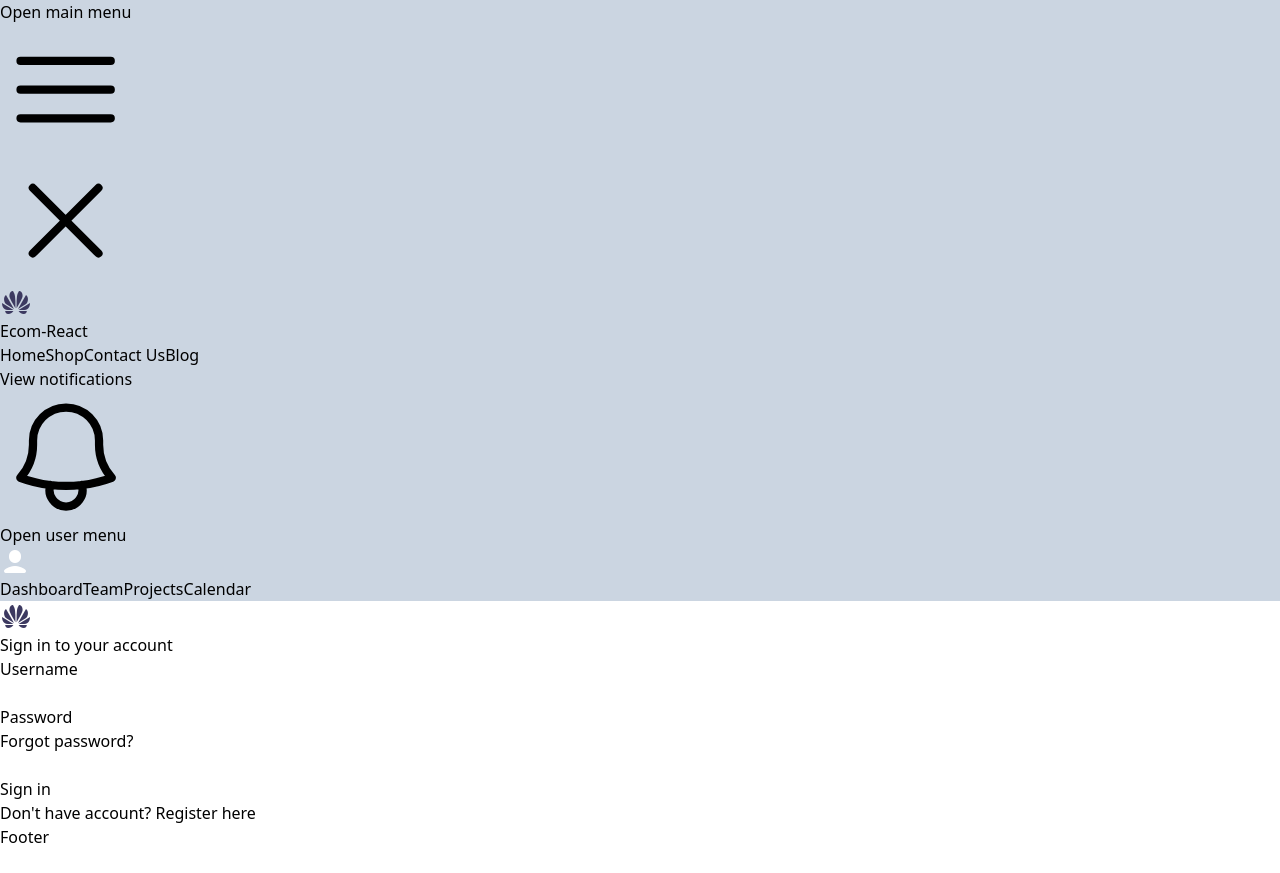
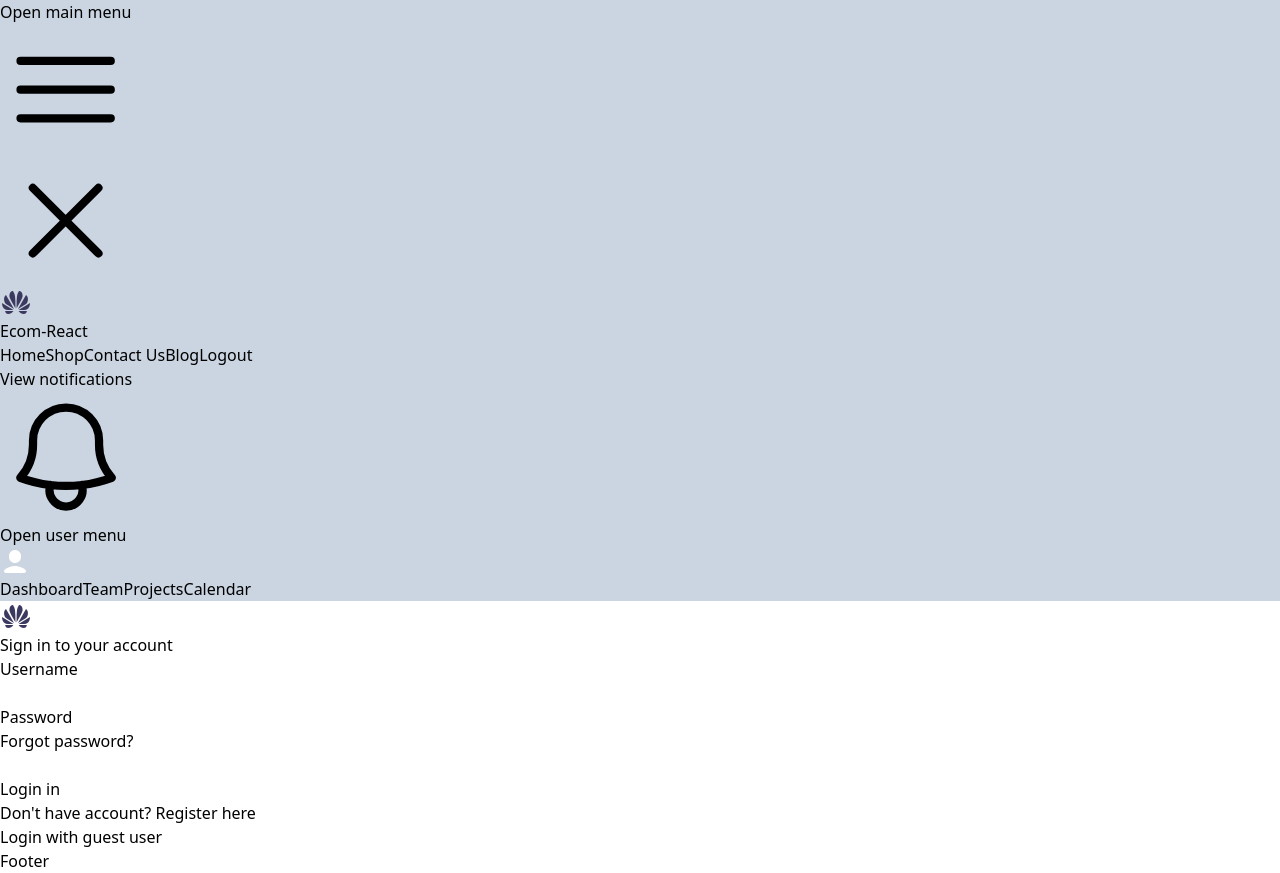
Before and after one commit to 2405aartiyadav/EcommReact, a React (Vite) app: page /signin in a window 1280 px wide. Before the commit the page ends 849 px from the top, so only its background shows below. Built offline with nearby package versions, Linux system fonts and the light colour scheme.

Commit message:
created custom hook and used it in component

```diff
--- /dev/null
+++ b/src/CustomHooks/useAuthentication.jsx
@@ -0,0 +1,64 @@
+import axios from "axios";
+import React from "react";
+import toast from "react-hot-toast";
+import { useNavigate } from "react-router-dom";
+
+function useAuthentication() {
+  const baseUri = import.meta.env.VITE_API_BASE_URL;
+  let navigate = useNavigate();
+
+  const login = (userName, passWord) => {
+    axios
+      .post(`${baseUri}/auth/login`, {
+        username: userName,
+        password: passWord,
+      })
+      .then((resp) => {
+        if (resp.status === 200 && resp.data.token) {
+          toast("Loged in succesfully", {
+            duration: 3000,
+            position: "top-center",
+            icon: "✅",
+          });
+
+          let userObj = {
+            username: userName,
+            loginStatus: true,
+            token: resp.data.token,
+          };
+          sessionStorage.setItem("token", resp.data.token);
+          localStorage.setItem("userAuthDetail", JSON.stringify(userObj));
+          navigate("/profile");
+        } else {
+          toast("Login failed!", {
+            duration: 3000,
+            position: "top-center",
+            icon: "⚠️",
+          });
+        }
+      })
+      .catch((error) => {
+        console.log(error);
+
+        let errMsg = error.response.data.message;
+        toast(errMsg, {
+          duration: 3000,
+          position: "top-center",
+          icon: "❌",
+        });
+      });
+  };
+
+  const logout = () => {
+    localStorage.removeItem("userAuthDetail");
+    toast("You have been logged out.", {
+      duration: 3000,
+      icon: "ℹ",
+      position: "top-center",
+    });
+    navigate("/signin");
+  };
+  return {login, logout};
+}
+
+export default useAuthentication;
--- a/src/component/Header.jsx
+++ b/src/component/Header.jsx
@@ -4,8 +4,10 @@ import profileIcon from "../assets/profile-icon1.png";
 import logo from "../assets/logo.png";
 import { Link } from "react-router-dom";
 import toast from "react-hot-toast";
+import useAuthentication from "../CustomHooks/useAuthentication";
 
 function Header() {
+  let { logout } = useAuthentication();
   const [click, setClick] = useState(false);
   const [isLoggIn, setIsLoggIn] = useState(false);
   const [navItemLoggin, setNavItemLoggin] = useState([
@@ -101,7 +103,7 @@ function Header() {
             <div className="hidden sm:ml-6 sm:block">
               <div className="flex space-x-4">
                 {/* <!-- Current: "bg-gray-900 text-white", Default: "text-gray-300 hover:bg-gray-700 hover:text-white" --> */}
-                {headerNavlinks.map((links,index) => {
+                {headerNavlinks.map((links, index) => {
                   return (
                     <Link
                       to={links.to}
@@ -112,7 +114,14 @@ function Header() {
                     </Link>
                   );
                 })}
-
+                <button
+                  className="rounded-md px-3 py-2 text-sm font-medium
+                 text-red-400 bg-white hover:bg-gray-700
+                 hover:text-white"
+                  onClick={() => logout()}
+                >
+                  Logout
+                </button>
               </div>
             </div>
           </div>
--- a/src/component/Shop.jsx
+++ b/src/component/Shop.jsx
@@ -10,17 +10,21 @@ import axios from "axios";
 function Shop() {
   const baseUri = import.meta.env.VITE_API_BASE_URL;
   const [productData, setProductData] = useState([]);
+  const[totalCount,setotalCount]=useState(0)
 
   useEffect(() => {
     axios
       .get(`${baseUri}/product/get-all-products`)
       .then((res) => {
         setProductData(res.data);
+        setotalCount(productData.length);
+
+
       })
       .catch((error) => {
         console.log(error);
       });
-  }, []);
+  }, [productData]);
 
   return (
     <div className="mx-5 my-10 flex">
@@ -48,7 +52,7 @@ function Shop() {
           </button>
         </div>
         <div className="mt-5">
-          <p className="font-bold text-sm">Showing 1-12 of 24 item(s)</p>
+          <p className="font-bold text-sm">Showing {totalCount} of 24 item(s)</p>
           <p>
             Lorem ipsum dolor sit amet consectetur adipisicing elit. Dolor
             ducimus, in praesentium perspiciatis veniam rerum?
@@ -56,6 +60,7 @@ function Shop() {
         </div>
         <div className="mt-5 grid md:grid-cols-5  sm:grid-cols-2 gap-6">
           {productData.map((product,index) => {
+
             return (
               <ProductCard key={index}
                 product={{
--- a/src/component/SignIn.jsx
+++ b/src/component/SignIn.jsx
@@ -4,48 +4,17 @@ import { Link, useNavigate } from "react-router-dom";
 import axios from "axios";
 import { useForm } from "react-hook-form";
 import toast from "react-hot-toast";
-import { LoginContext } from "../Context/LoginContext";
+import useAuthentication from "../CustomHooks/useAuthentication";
 
 function SignIn() {
   const baseUri = import.meta.env.VITE_API_BASE_URL;
+  const {login,logout}=useAuthentication();
   const navigate = useNavigate();
-  const { logIn, logOut, logedInUser, isUserLogedIn, setIsUserLogedIn } =
-    useContext(LoginContext);
   const { register, resetField, reset, handleSubmit } = useForm();
-{console.log(setIsUserLogedIn);
-}
+
   const onSubmit = (data) => {
-    // console.log(data);
     if (data.username && data.password) {
-      axios
-        .post(`${baseUri}/auth/login`, {
-          username: data.username,
-          password: data.password,
-        })
-        .then((res) => {
-          if (res.status === 200) {
-            let result = logIn(data.username);
-            sessionStorage.setItem("token",res.data.token)
-            console.log(result);
-            toast.success("Loged in succesfully");
-            navigate("/profile");
-          }
-        })
-        .catch((err) => {
-          console.log(err);
-          if (err.response.data.status === 400) {
-            toast.error(err.response.data);
-          }
-
-          else if (err.response.data.status === 401){
-            setIsUserLogedIn(false);
-            toast.error(err.response.data);
-
-          }
-
-          else
-            toast.error("failed to login");
-        });
+      login(data.username,data.password)
     } else {
       toast.error("Please enter valid username and password");
     }
@@ -122,7 +91,7 @@ function SignIn() {
                 type="submit"
                 className="flex w-full justify-center rounded-md bg-indigo-600 px-3 py-1.5 text-sm font-semibold leading-6 text-white shadow-sm hover:bg-indigo-500 focus-visible:outline focus-visible:outline-2 focus-visible:outline-offset-2 focus-visible:outline-indigo-600"
               >
-                Sign in
+                Login in
               </button>
             </div>
           </form>
@@ -136,6 +105,19 @@ function SignIn() {
               Register here
             </Link>
           </p>
+
+          <div>
+              <button
+                type="submit"
+                className="flex w-full justify-center rounded-md bg-yellow-500 mt-2 px-3 py-1.5 text-sm font-semibold leading-6 text-white shadow-sm hover:bg-indigo-500 focus-visible:outline focus-visible:outline-2 focus-visible:outline-offset-2 focus-visible:outline-indigo-600"
+                onClick={(event)=>{
+                  event.preventDefault();
+                  login('test','test@2024')
+                }}
+             >
+                Login with guest user
+              </button>
+            </div>
         </div>
       </div>
     </>
```
